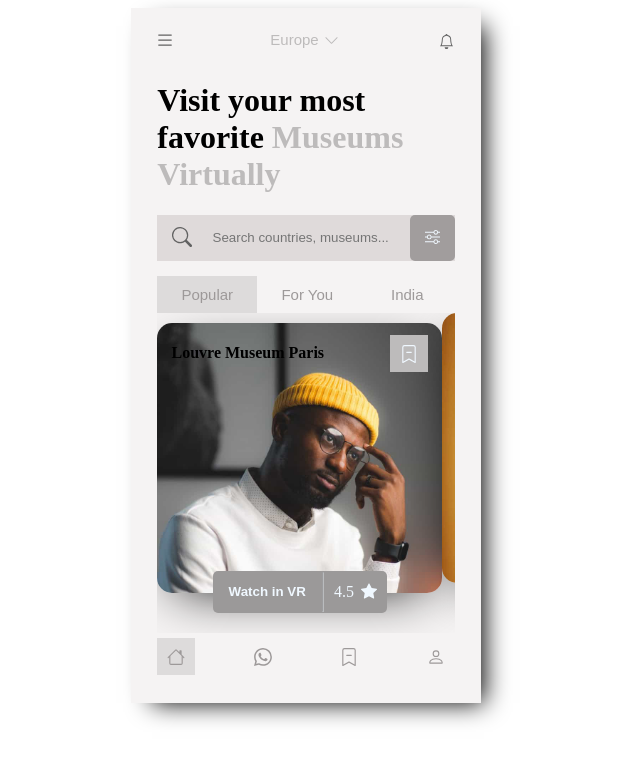
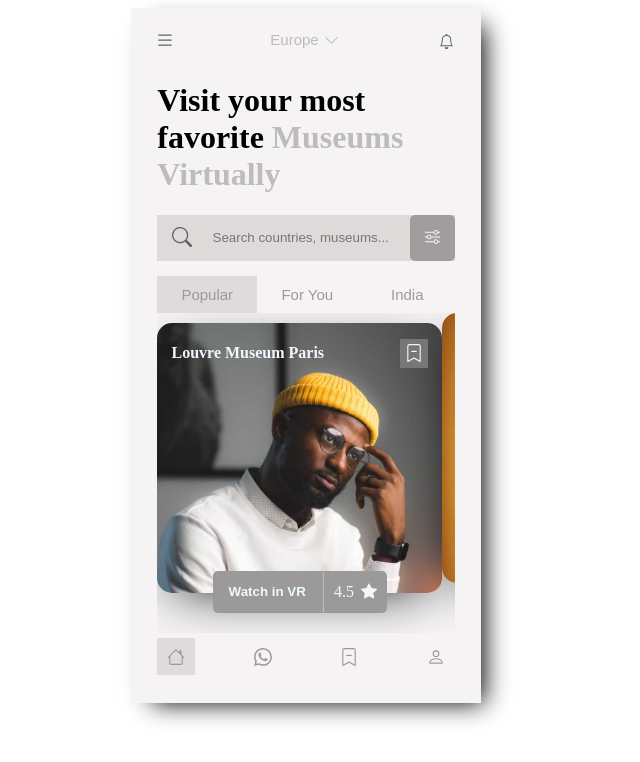
Before and after one commit to sito8943/ui-train, a React (Create React App) app: page / in a window 1280 px wide. Shown: the top 762 px of the page, without its empty margins (334-974 px from the left). Built offline with nearby package versions, Linux system fonts and the light colour scheme.

Commit message:
title color on image card

```diff
--- a/src/layouts/uiuxdesig.trends/Museums Virtually/components/Card/ImageCard/ImageCard.jsx
+++ b/src/layouts/uiuxdesig.trends/Museums Virtually/components/Card/ImageCard/ImageCard.jsx
@@ -91,11 +91,15 @@ const ImageCard = (props) => {
   const markerButton = css({
     border: "none",
     color: "aliceblue",
-    padding: 10,
+    padding: 5,
     fontSize: 18,
-    background: "#bdbbbb",
+    background: "#787676",
     cursor: "pointer",
-    height: 37,
+    height: 29,
+  });
+
+  const titleCss = css({
+    color: "aliceblue",
   });
 
   const markerShadow = css({
@@ -106,7 +110,7 @@ const ImageCard = (props) => {
     <div className={`${imageCardCss} image-card`}>
       {/*<ImageShimmer width={285} height={285} src={src} />*/}
       <div className={titleArea}>
-        <h4>{title}</h4>
+        <h4 className={titleCss}>{title}</h4>
         {!noMarker && (
           <button className={markerButton} onClick={() => toggleMarker()}>
             <BsBookmarkDash className={`${toggle ? markerShadow : ""}`} />
```
